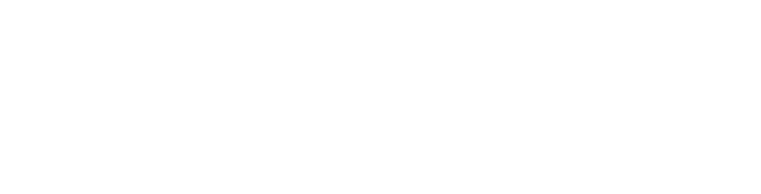
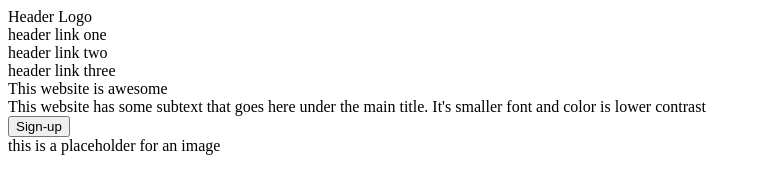
Before and after one commit to ron0909/landing-page, a plain HTML site: page index.html in a window 1280 px wide. Shown: the whole page, without its empty margins (0-761 px from the left). Drawn offline with Linux system fonts and the light colour scheme.

Commit message:
Added the contents for the first container

```diff
--- a/index.html
+++ b/index.html
@@ -6,7 +6,20 @@
     <title>Project: Landing Page</title>
 </head>
 <body>
-    <div class="container-one"></div>
+    <div class="container-one">
+        <div class="header">
+            <div>Header Logo</div>
+            <div>header link one</div>
+            <div>header link two</div>
+            <div>header link three</div>
+        </div>
+        <div class="content-one">
+            <div>This website is awesome</div>
+            <div>This website has some subtext that goes here under the main title. It's smaller font and color is lower contrast</div>
+            <button class="sign-up">Sign-up</button>
+            <div>this is a placeholder for an image</div>
+        </div>
+    </div>
     <div class="container-two"></div>
     <div class="container-three"></div>
     <div class="container-four"></div>
```
